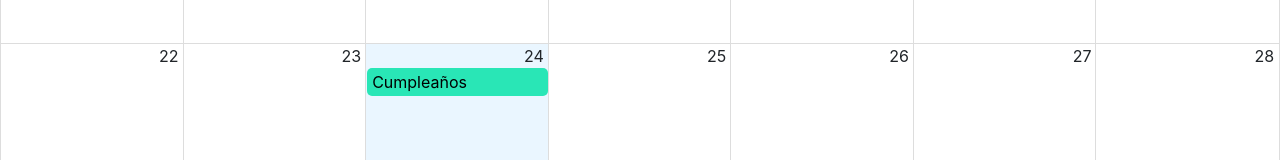
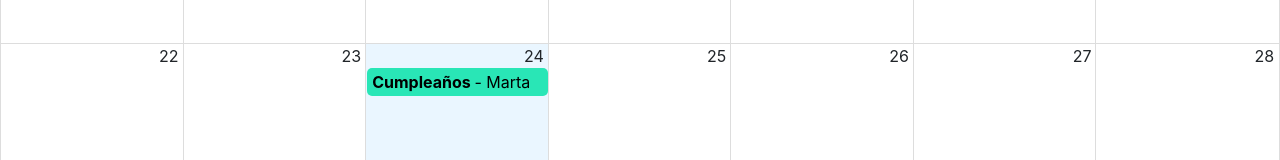
Before and after one commit to MartaArM/CursoReact, a React (Vite) app in the folder app9_calendar/: page / in a window 1280 px wide. Shown: the part 495-655 px from the top of the page. Built offline with nearby package versions, Linux system fonts and the light colour scheme.

Commit message:
Componente para evento

```diff
--- /dev/null
+++ b/app9_calendar/src/calendar/components/EventBox.jsx
@@ -0,0 +1,12 @@
+import React from 'react'
+
+export const EventBox = ({event}) => {
+    const {title, user} = event;
+
+    return (
+        <div>
+            <strong> {title} </strong>
+            <span> - {user.name} </span>
+        </div>
+    )
+}
--- a/app9_calendar/src/calendar/pages/CalendarPage.jsx
+++ b/app9_calendar/src/calendar/pages/CalendarPage.jsx
@@ -1,15 +1,20 @@
+import 'react-big-calendar/lib/css/react-big-calendar.css'
 import { NavBar } from "../components/NavBar"
 import { Calendar, dateFnsLocalizer } from 'react-big-calendar'
 import {addHours} from 'date-fns'
-import 'react-big-calendar/lib/css/react-big-calendar.css'
 import { localizer } from "../../helpers/calendarLocalizer"
 import { getMessages } from "../../helpers/getMessages"
+import { EventBox } from "../components/EventBox"
 
 const events = [{
   title: 'Cumpleaños',
   notes: 'Hay que comprar tarta',
   start: new Date(),
-  end: addHours(new Date(), 2)
+  end: addHours(new Date(), 2),
+  user: {
+    _id: '123',
+    name: 'Marta'
+  }
 }]
 
 export const CalendarPage = () => {
@@ -38,6 +43,9 @@ export const CalendarPage = () => {
           style={{ height: 'calc( 100vh - 80px )' }} // El 100% de la vista - 80 pixeles de la barra de navegación
           messages={getMessages()}
           eventPropGetter={eventStyleGetter}
+          components={{ // Ponemos el componente nuevo que hemos creado para darle estilo
+            event: EventBox
+          }}
         />
 
       </>
```
